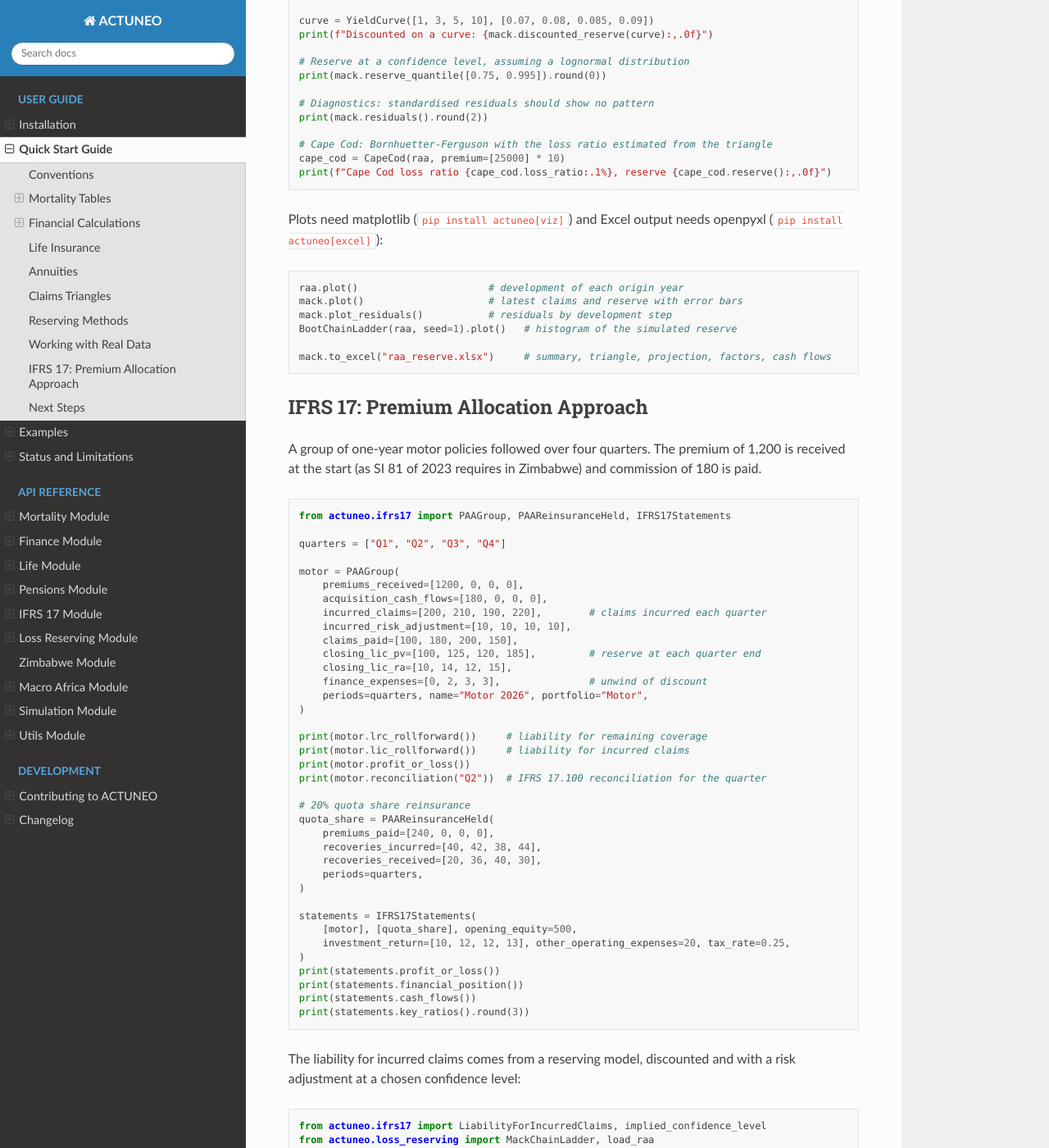
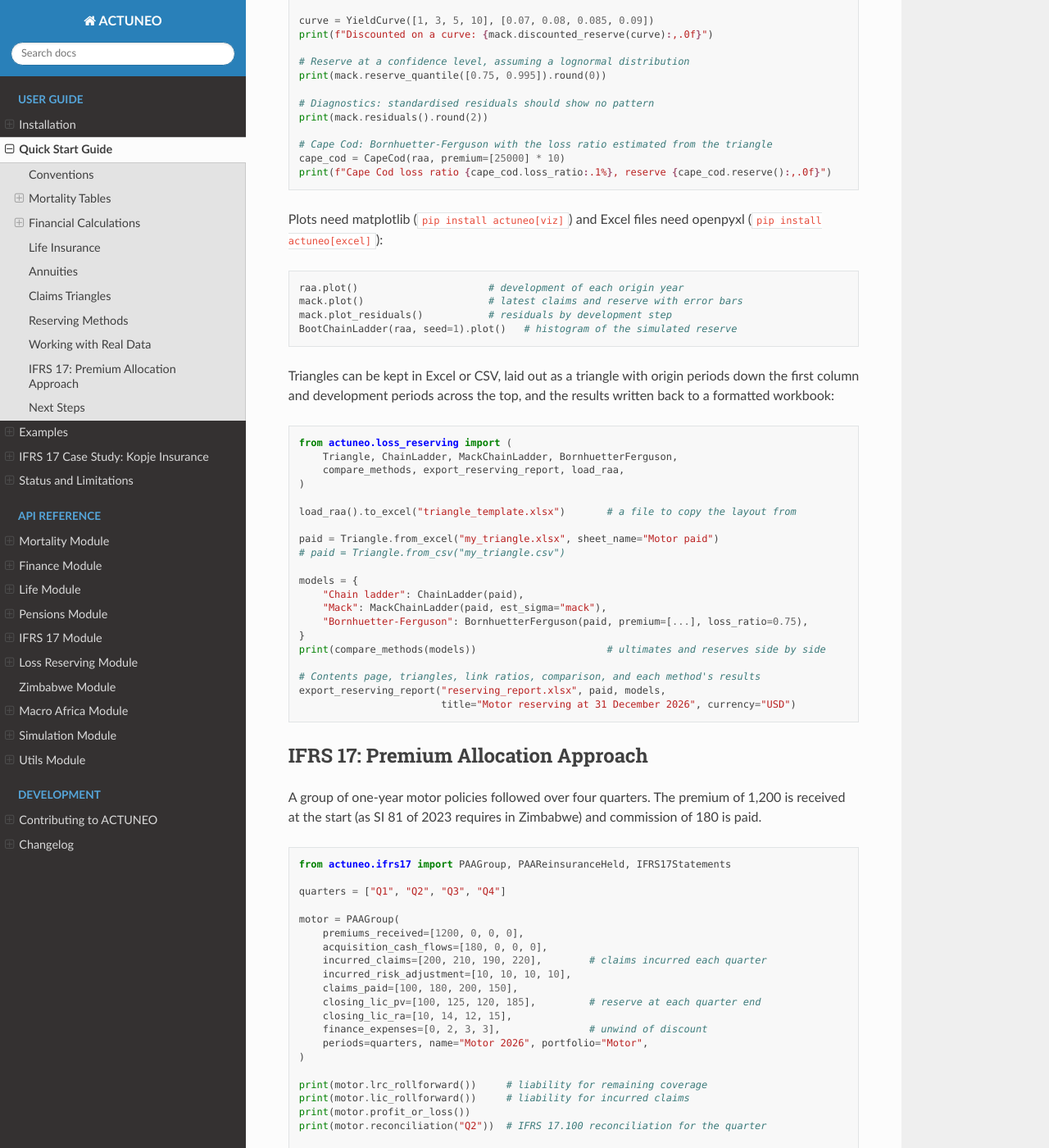
Before and after one commit to ShannonT20/ACTUNEO, a Sphinx documentation site: the page built from docs/quickstart.rst, in a window 1280 px wide and 1400 px high, scrolled down 5639 px. Shown: the whole window at 82% size. Built offline with Sphinx 7.4.7 and the Read the Docs theme 3.1.0, drawn with Linux system fonts in a browser that asks for light colours.

Commit message:
Docs: IFRS 17 case study, spreadsheet workflows, updated status
Adds the Kopje Insurance case study (the question, the input files and the
solution), documents reading triangles from Excel and writing formatted
reports, explains how the combined ratio is defined with reference to
KPMG's review of 2024 annual reports, and updates the changelog and the
Status and Limitations page. The case study code is run by the tests.

```diff
--- a/docs/index.rst
+++ b/docs/index.rst
@@ -137,6 +137,7 @@ Contents
    installation
    quickstart
    examples
+   ifrs17_case_study
    status
 
 .. toctree::
--- a/docs/quickstart.rst
+++ b/docs/quickstart.rst
@@ -328,7 +328,7 @@ Future payments, discounting and a loss ratio estimated from the data:
    cape_cod = CapeCod(raa, premium=[25000] * 10)
    print(f"Cape Cod loss ratio {cape_cod.loss_ratio:.1%}, reserve {cape_cod.reserve():,.0f}")
 
-Plots need matplotlib (``pip install actuneo[viz]``) and Excel output needs
+Plots need matplotlib (``pip install actuneo[viz]``) and Excel files need
 openpyxl (``pip install actuneo[excel]``):
 
 .. code-block:: py
@@ -338,7 +338,32 @@ openpyxl (``pip install actuneo[excel]``):
    mack.plot_residuals()           # residuals by development step
    BootChainLadder(raa, seed=1).plot()   # histogram of the simulated reserve
 
-   mack.to_excel("raa_reserve.xlsx")     # summary, triangle, projection, factors, cash flows
+Triangles can be kept in Excel or CSV, laid out as a triangle with origin
+periods down the first column and development periods across the top, and
+the results written back to a formatted workbook:
+
+.. code-block:: py
+
+   from actuneo.loss_reserving import (
+       Triangle, ChainLadder, MackChainLadder, BornhuetterFerguson,
+       compare_methods, export_reserving_report, load_raa,
+   )
+
+   load_raa().to_excel("triangle_template.xlsx")       # a file to copy the layout from
+
+   paid = Triangle.from_excel("my_triangle.xlsx", sheet_name="Motor paid")
+   # paid = Triangle.from_csv("my_triangle.csv")
+
+   models = {
+       "Chain ladder": ChainLadder(paid),
+       "Mack": MackChainLadder(paid, est_sigma="mack"),
+       "Bornhuetter-Ferguson": BornhuetterFerguson(paid, premium=[...], loss_ratio=0.75),
+   }
+   print(compare_methods(models))                      # ultimates and reserves side by side
+
+   # Contents page, triangles, link ratios, comparison, and each method's results
+   export_reserving_report("reserving_report.xlsx", paid, models,
+                           title="Motor reserving at 31 December 2026", currency="USD")
 
 IFRS 17: Premium Allocation Approach
 ------------------------------------
```
Also changed, not shown: docs/api/ifrs17.rst (+32 -1 lines), docs/api/loss_reserving.rst (+10 -0 lines), docs/changelog.rst (+12 -0 lines), docs/ifrs17_case_study.rst (added, +137 -0 lines), docs/status.rst (+8 -2 lines), 1 other file.
